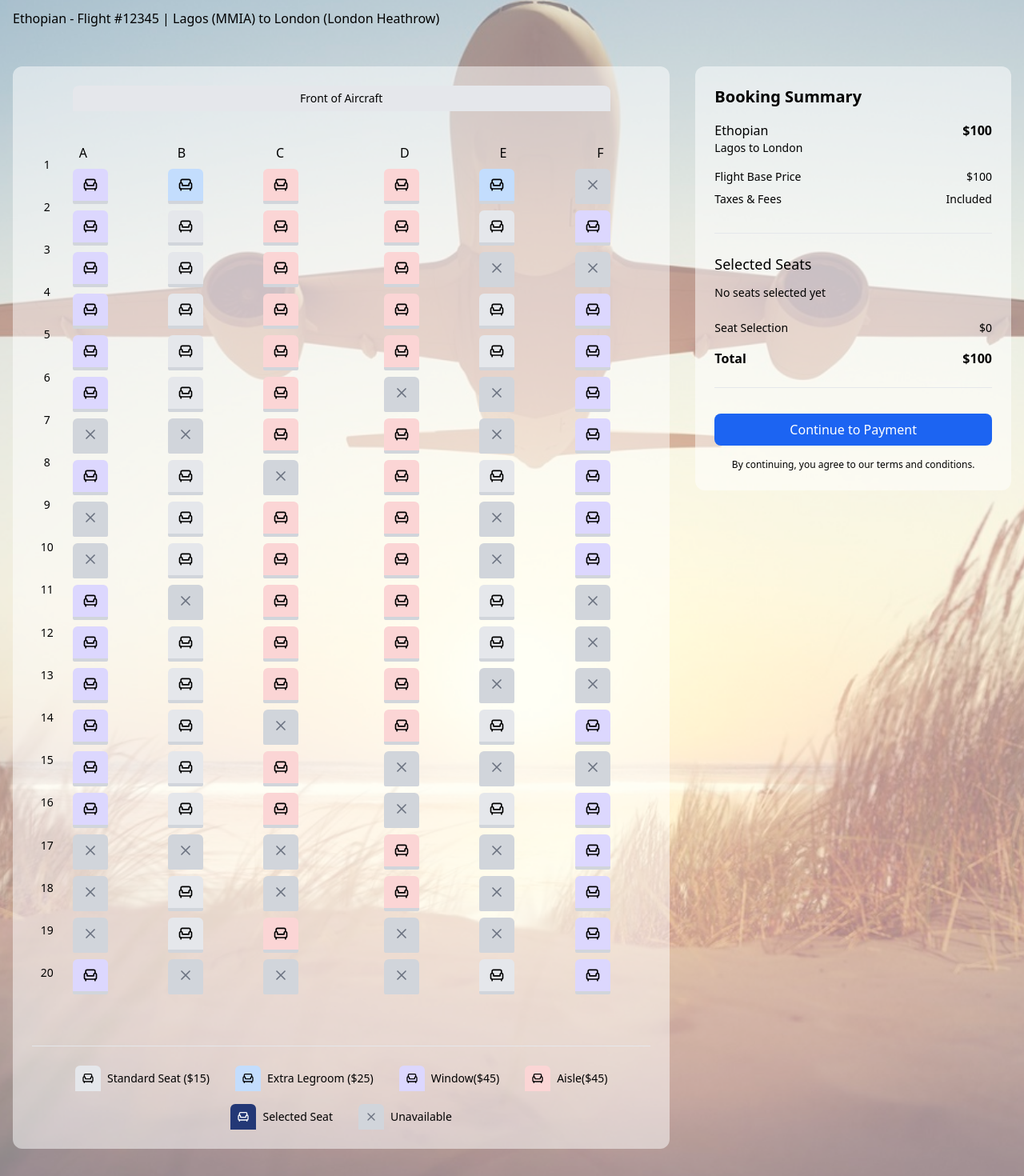
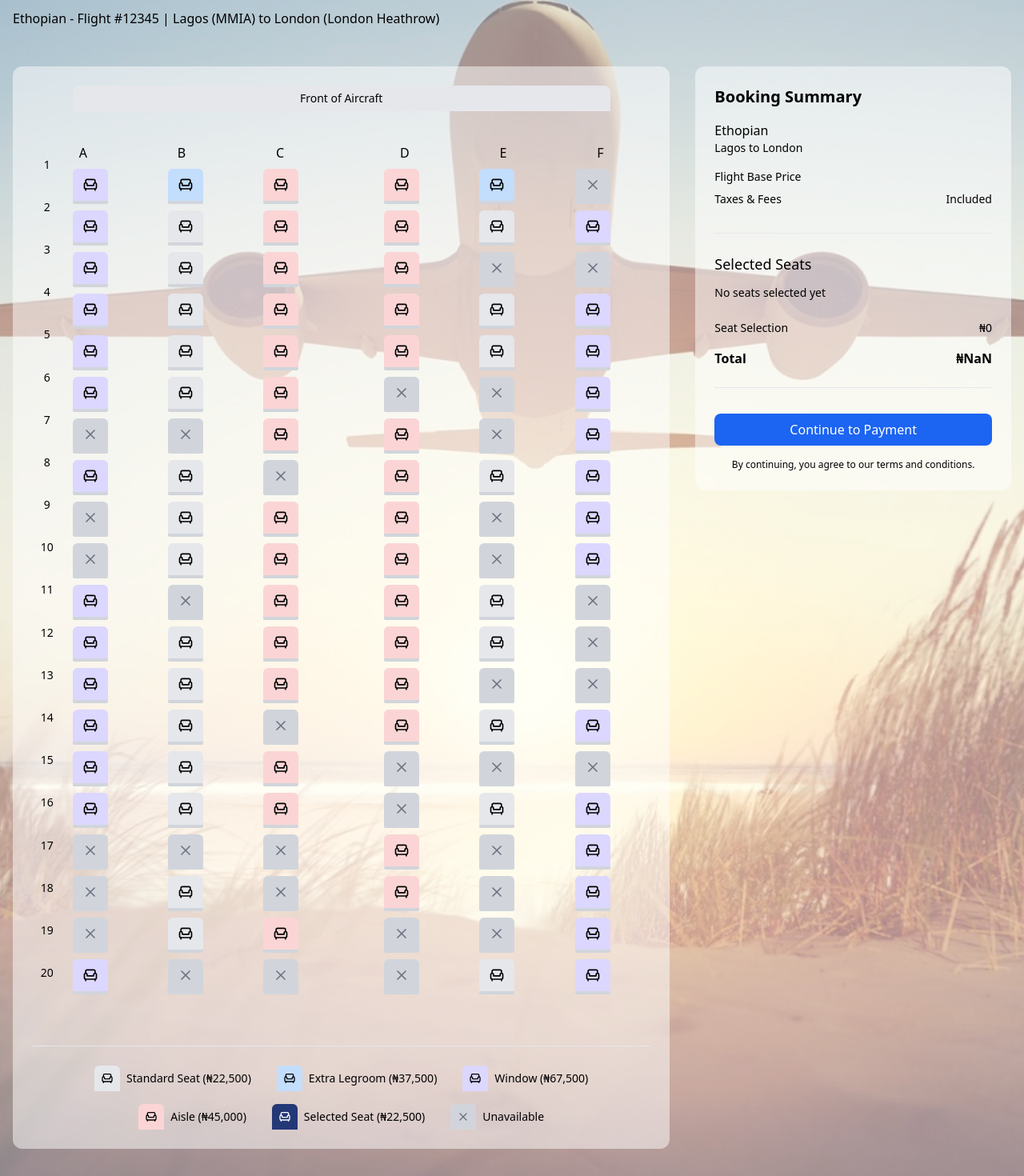
Before and after one commit to oladsdan/flight, a React (Vite) app in the folder client/: page /flight-search/booking in a window 1280 px wide. Shown: the part 133-1603 px from the top of the page at 80% size. Built offline with nearby package versions, Linux system fonts and the light colour scheme.

Commit message:
changed to naira booking page

```diff
--- a/client/src/components/FlightDetailsCardResult.jsx
+++ b/client/src/components/FlightDetailsCardResult.jsx
@@ -11,8 +11,11 @@ const FlightDetailsCardResult = ({item}) => {
     //navigate to the booking page
      const navigate = useNavigate();
 
+
      const handlebooking = () => {
-        navigate("/flight-search/booking",);
+        navigate("/flight-search/booking", {state: {
+            flightPrice: item?.price?.formatted, realFlightnums:item?.price?.raw
+        }});
     };
 
 
--- a/client/src/components/SeatLegend.jsx
+++ b/client/src/components/SeatLegend.jsx
@@ -1,5 +1,6 @@
 
 import { Armchair, X } from "lucide-react";
+import { formattedPriceNaira } from "./SeatSummary"
 
 export const SeatLegend = () => {
   return (
@@ -8,21 +9,21 @@ export const SeatLegend = () => {
         <div className="w-8 h-8 rounded-t-md bg-gray-200 dark:bg-gray-700 flex items-center justify-center">
           <Armchair className="h-4 w-4" />
         </div>
-        <span className="text-sm">Standard Seat ($15)</span>
+        <span className="text-sm">Standard Seat ({formattedPriceNaira(22500)})</span>
       </div>
 
       <div className="flex items-center gap-2">
         <div className="w-8 h-8 rounded-t-md bg-blue-200 dark:bg-blue-900/50 flex items-center justify-center">
           <Armchair className="h-4 w-4" />
         </div>
-        <span className="text-sm">Extra Legroom ($25)</span>
+        <span className="text-sm">Extra Legroom ({formattedPriceNaira(37500)})</span>
       </div>
 
       <div className="flex items-center gap-2">
         <div className="w-8 h-8 rounded-t-md bg-purple-200 dark:bg-purple-900/50 flex items-center justify-center">
           <Armchair className="h-4 w-4" />
         </div>
-        <span className="text-sm">Window($45)</span>
+        <span className="text-sm">Window ({formattedPriceNaira(67500)})</span>
       </div>
 
 
@@ -30,14 +31,14 @@ export const SeatLegend = () => {
         <div className="w-8 h-8 rounded-t-md bg-red-200 dark:bg-purple-900/50 flex items-center justify-center">
           <Armchair className="h-4 w-4" />
         </div>
-        <span className="text-sm">Aisle($45)</span>
+        <span className="text-sm">Aisle ({formattedPriceNaira(45000)})</span>
       </div>
 
       <div className="flex items-center gap-2">
         <div className="w-8 h-8 rounded-t-md bg-blue-900 dark:bg-travel flex items-center justify-center">
           <Armchair className="h-4 w-4 text-white" />
         </div>
-        <span className="text-sm">Selected Seat</span>
+        <span className="text-sm">Selected Seat ({formattedPriceNaira(22500)})</span>
       </div>
 
       <div className="flex items-center gap-2">
--- a/client/src/components/SeatMap.jsx
+++ b/client/src/components/SeatMap.jsx
@@ -27,16 +27,16 @@ const SeatMap = ({selectedSeats, onSeatSelect}) => {
 
         if (col === "A" || col === "F") {
           type = "window";
-          price = 45;
+          price = 67500;
         } else if (col === "C" || col === "D") {
           type = "aisle";
-          price = 30;
+          price = 45000;
         } else if (row === 1) {
           type = "extra-legroom";
-          price = 25;
+          price = 37500;
         } else {
           type = "standard";
-          price = 15;
+          price = 22500;
 
         }
 
--- a/client/src/components/SeatSummary.jsx
+++ b/client/src/components/SeatSummary.jsx
@@ -2,10 +2,24 @@
 // import { Button } from "@/components/ui/button";
 import { X } from "lucide-react";
 
+export const formattedPriceNaira = (price) => {
+  const formattedtotalPrice = price.toLocaleString("en-NG", {
+    style: "currency",
+      currency: "NGN",
+      minimumFractionDigits: 0
+  });
 
-export const SeatSummary = ({ selectedSeats, flight, onContinue, onRemoveSeat }) => {
+  return formattedtotalPrice;
+}
+
+export const SeatSummary = ({ selectedSeats, flight, onContinue, onRemoveSeat, flightPrice, realFlightnums }) => {
   const totalSeatPrice = selectedSeats?.reduce((sum, seat) => sum + seat.price, 0);
-  const totalPrice = flight?.price + totalSeatPrice;
+  const totalPrice = realFlightnums + totalSeatPrice;
+
+
+
+
+
 
   return (
     <div className="bg-white/50 dark:bg-gray-900/50 rounded-xl p-6 shadow-subtle sticky top-6">
@@ -17,13 +31,13 @@ export const SeatSummary = ({ selectedSeats, flight, onContinue, onRemoveSeat })
             <p className="font-medium">{flight?.airline}</p>
             <p className="text-sm text-foreground/70">{flight?.departureCity} to {flight?.arrivalCity}</p>
           </div>
-          <span className="font-semibold">${flight?.price}</span>
+          <span className="font-semibold">{flightPrice}</span>
         </div>
 
         <div>
           <div className="flex justify-between items-center mb-2">
             <span className="text-sm font-medium">Flight Base Price</span>
-            <span className="text-sm">${flight?.price}</span>
+            <span className="text-sm">{flightPrice}</span>
           </div>
           <div className="flex justify-between items-center mb-2">
             <span className="text-sm font-medium">Taxes & Fees</span>
@@ -55,7 +69,7 @@ export const SeatSummary = ({ selectedSeats, flight, onContinue, onRemoveSeat })
                 </div>
 
                 <div className="flex items-center gap-2">
-                  <span className="text-sm font-medium">${seat.price}</span>
+                  <span className="text-sm font-medium">{formattedPriceNaira(seat.price)}</span>
                   <button
                     onClick={() => onRemoveSeat(seat.id)}
                     className="p-1 rounded-full hover:bg-gray-200 dark:hover:bg-gray-800 transition-colors"
@@ -72,12 +86,12 @@ export const SeatSummary = ({ selectedSeats, flight, onContinue, onRemoveSeat })
       <div className="mb-8 pb-6 border-b border-border/40">
         <div className="flex justify-between items-center mb-2">
           <span className="text-sm font-medium">Seat Selection</span>
-          <span className="text-sm">${totalSeatPrice}</span>
+          <span className="text-sm">{formattedPriceNaira(totalSeatPrice)}</span>
         </div>
 
         <div className="flex justify-between items-center font-bold mt-4">
           <span>Total</span>
-          <span>${totalPrice}</span>
+          <span>{formattedPriceNaira(totalPrice)}</span>
         </div>
       </div>
 
--- a/client/src/pages/Booking.jsx
+++ b/client/src/pages/Booking.jsx
@@ -2,12 +2,19 @@ import { useState } from "react";
 import SeatMap from "../components/SeatMap"
 import { SeatLegend } from "../components/SeatLegend";
 import { SeatSummary } from "../components/SeatSummary";
-import { useNavigate } from "react-router-dom";
+import { useNavigate, useLocation } from "react-router-dom";
+
 
 
 const Booking = () => {
 
   const navigate = useNavigate();
+  const location = useLocation();
+
+  const {flightPrice, realFlightnums} = location.state || ""
+
+
+
 
   const [selectedSeats, setSelectedSeats] = useState([]);
   const [flight, setFlight] = useState({
@@ -107,6 +114,8 @@ const Booking = () => {
             <SeatSummary
               selectedSeats={selectedSeats}
               flight={flight}
+              flightPrice={flightPrice}
+              realFlightnums={realFlightnums}
               onContinue={handleContinue}
               onRemoveSeat={(seatId) => setSelectedSeats(selectedSeats.filter(s => s.id !== seatId))}
             />
```
